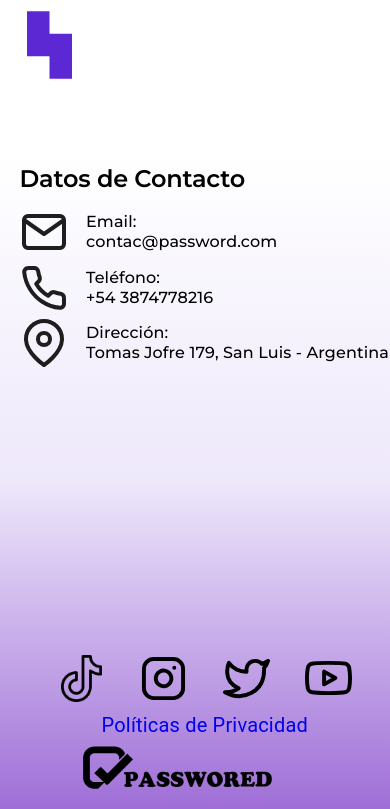
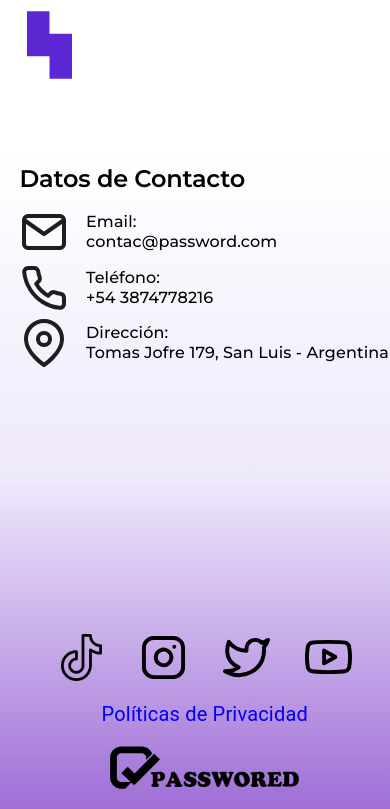
Before and after one commit to Franco97sassi/Passwored, a React (Vite) app in the folder PASSWORED/: page / in a window 390 px wide. Shown: the part 10074-10883 px from the top of the page. Built offline with nearby package versions, Linux system fonts and the light colour scheme.

Commit message:
cambios en ubicacion

```diff
--- a/PASSWORED/src/components/Footer.jsx
+++ b/PASSWORED/src/components/Footer.jsx
@@ -41,7 +41,7 @@ const Footer = ({ background, width }) => {
       <Box
         display="flex"
         alignItems="center"
-        pl={{ xs: "7%", md: "-1%" }}
+        pl={{ xs: "22%", md: "-1%" }}
         ml={isHomePage ? "-12%" : "-7%"}        width={{ xs: "75%", md: "20%" }}
         pt={{ xs: "0px", md: "0" }}
       >
@@ -60,7 +60,16 @@ const Footer = ({ background, width }) => {
       </Box>
       <Box>
         <Link to="/politics"  style={{ textDecoration: 'none' }}>
-          <Typography fontSize={{ xs: "20px", md: "24px" }} textAlign="center">
+          <Typography fontSize={{ xs: "20px", md: "24px" }} textAlign="center" sx={{
+            pt:{
+              xs: "5%",
+              md: "0%",
+            },
+            pb:{
+              xs: "5%",
+              md: "0%",
+            },
+          }}>
             Políticas de Privacidad
           </Typography>
         </Link>
@@ -71,6 +80,7 @@ const Footer = ({ background, width }) => {
         justifyContent="center"
         alignItems="center"
         gap={{ xs: "5vw", md: "1vw" }}
+
       >
         <IconButton
           onClick={() =>
--- a/PASSWORED/src/components/Navbar.jsx
+++ b/PASSWORED/src/components/Navbar.jsx
@@ -180,7 +180,10 @@ const Navbar = ({text}) => {
                   Únete a nosotros
                 </Typography>
               </RouterLink>
-              <RouterLink to="/" onClick={handleLogoClick} style={{ textDecoration: 'none' }}>
+              <RouterLink to="/" onClick={handleLogoClick} style={{ textDecoration: 'none' ,
+                  marginLeft: window.innerWidth <= 767 ? '-10%' : '0',
+                  paddingTop: window.innerWidth <= 767 ? '5%' : '0'
+              }}>
                 <CallButton className={styles.buttonProps} text="Contactanos" />
               </RouterLink>
             </>
```
